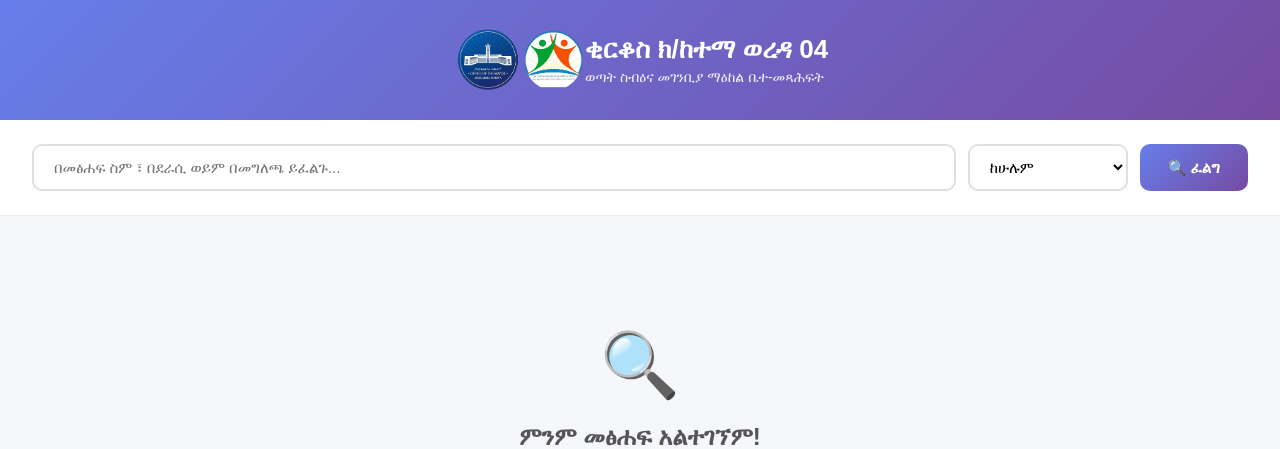
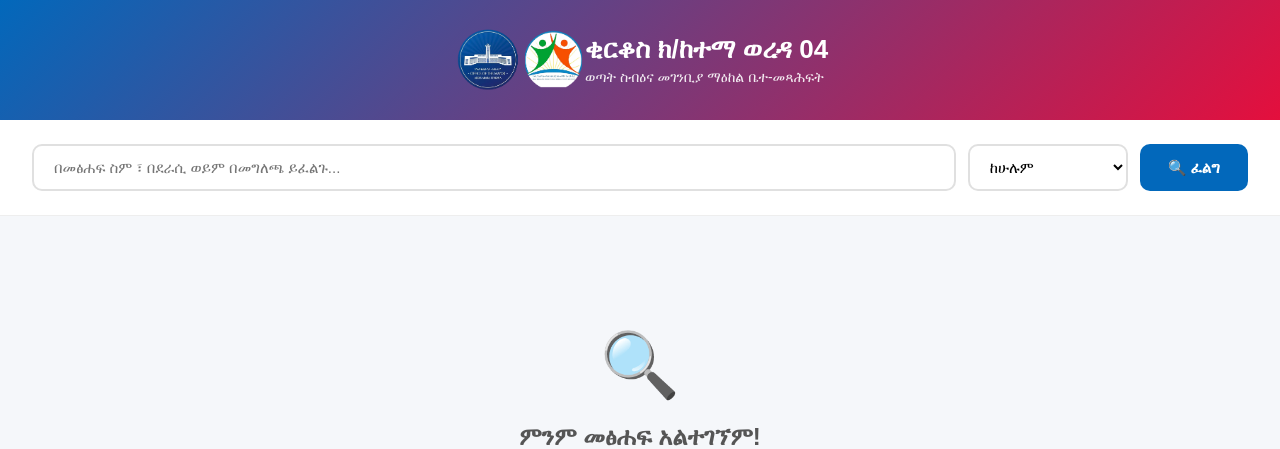
Before and after one commit to yitbarek-tsige/digital-library-system, a PHP site: page / in a window 1280 px wide. Shown: the top 449 px of the page. Run offline with PHP 8.4, Linux system fonts and the light colour scheme; data that the repository does not hold is empty.

Commit message:
major color change

```diff
--- a/admin.php
+++ b/admin.php
@@ -80,7 +80,7 @@ $error = $_GET['error'] ?? '';
             min-height: 100vh;
         }
         .navbar {
-            background: linear-gradient(135deg, #667eea 0%, #764ba2 100%);
+            background: linear-gradient(135deg, #0268bb 0%, #e40f3d 100%);
             color: white;
             padding: 16px 32px;
             display: flex;
--- a/admin_categories.php
+++ b/admin_categories.php
@@ -57,7 +57,7 @@ $categories = $pdo->query("SELECT * FROM categories ORDER BY id DESC")->fetchAll
 
         /* NAV */
         .navbar {
-            background: linear-gradient(135deg,#667eea,#764ba2);
+            background: linear-gradient(135deg, #0268bb 0%, #e40f3d 100%);
             color: white;
             padding: 16px 24px;
             display: flex;
--- a/book_form.php
+++ b/book_form.php
@@ -160,7 +160,7 @@ if ($_SERVER['REQUEST_METHOD'] === 'POST') {
             min-height: 100vh;
         }
         .navbar {
-            background: linear-gradient(135deg, #667eea 0%, #764ba2 100%);
+            background: linear-gradient(135deg, #0268bb 0%, #e40f3d 100%);
             color: white;
             padding: 16px 32px;
             display: flex;
--- a/details.php
+++ b/details.php
@@ -44,7 +44,7 @@ $hasCover = $book['cover_image'] && file_exists($book['cover_image']);
             min-height: 100vh;
         }
         .navbar {
-            background: linear-gradient(135deg, #667eea 0%, #764ba2 100%);
+            background: linear-gradient(135deg, #0268bb 0%, #e40f3d 100%);
             color: white;
             padding: 16px 32px;
             box-shadow: 0 2px 10px rgba(0,0,0,0.1);
--- a/index.php
+++ b/index.php
@@ -100,7 +100,7 @@ $categories = $catStmt->fetchAll(PDO::FETCH_COLUMN);
             min-height: 100vh;
         }
         .navbar {
-            background: linear-gradient(135deg, #667eea 0%, #764ba2 100%);
+            background: linear-gradient(135deg, #0268bb 0%, #e40f3d 100%);
             color: white;
             padding: 20px 32px;
             box-shadow: 0 2px 10px rgba(0,0,0,0.1);
@@ -166,7 +166,7 @@ $categories = $catStmt->fetchAll(PDO::FETCH_COLUMN);
         }
         .search-btn {
             padding: 12px 28px;
-            background: linear-gradient(135deg, #667eea 0%, #764ba2 100%);
+            background: linear-gradient(135deg, #0268bb 100%, #e40f3d 100%);
             color: white;
             border: none;
             border-radius: 10px;
--- a/login.php
+++ b/login.php
@@ -41,7 +41,7 @@ if (isAdminLoggedIn()) {
         }
         body {
             font-family: Arial;
-            background: linear-gradient(135deg, #667eea 0%, #764ba2 100%);
+            background: linear-gradient(135deg, #0268bb 0%, #e40f3d 100%);
             min-height: 100vh;
             display: flex;
             align-items: center;
@@ -90,7 +90,7 @@ if (isAdminLoggedIn()) {
         .btn-login {
             width: 100%;
             padding: 14px;
-            background: linear-gradient(135deg, #667eea 0%, #764ba2 100%);
+            background: linear-gradient(135deg, #0268bb 100%, #e40f3d 100%);
             color: white;
             border: none;
             border-radius: 8px;
```
